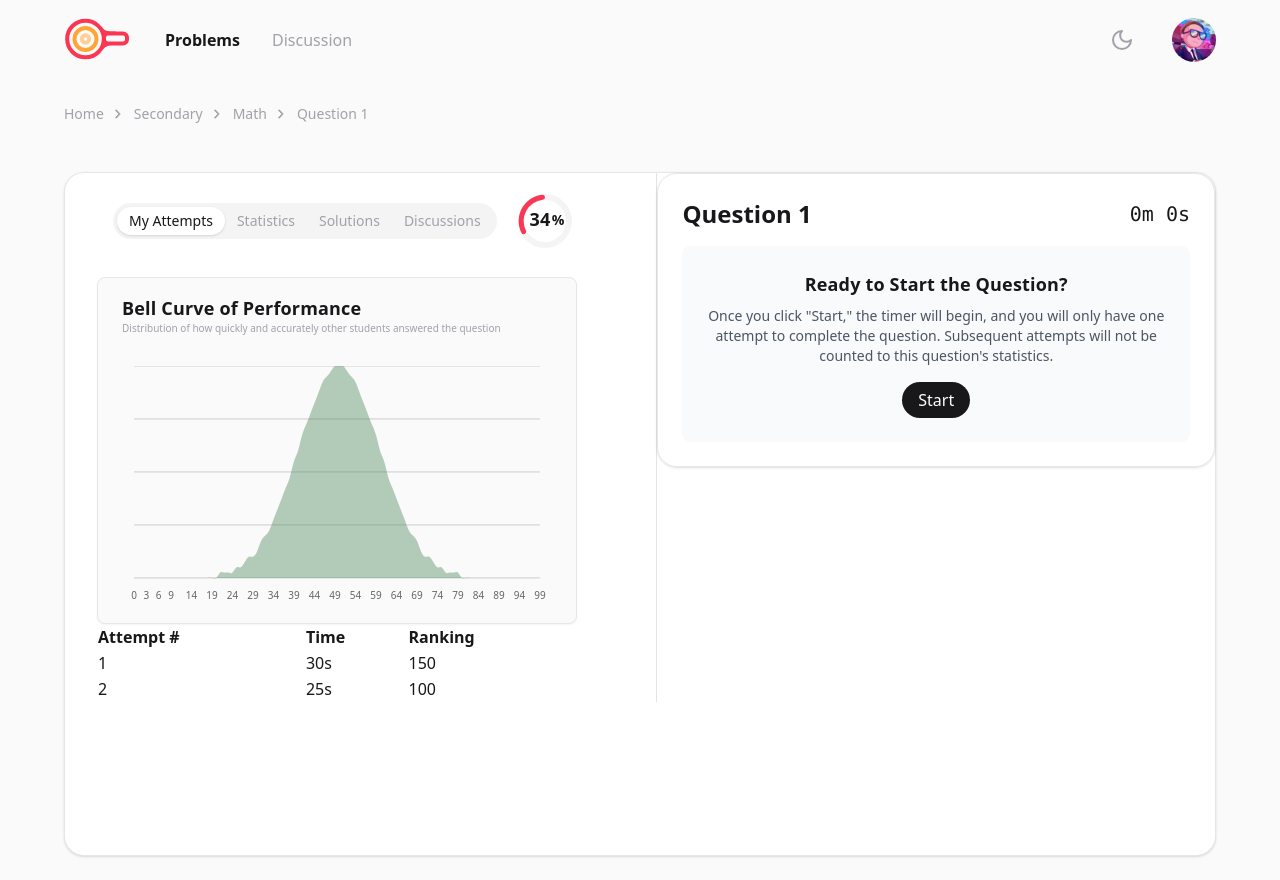
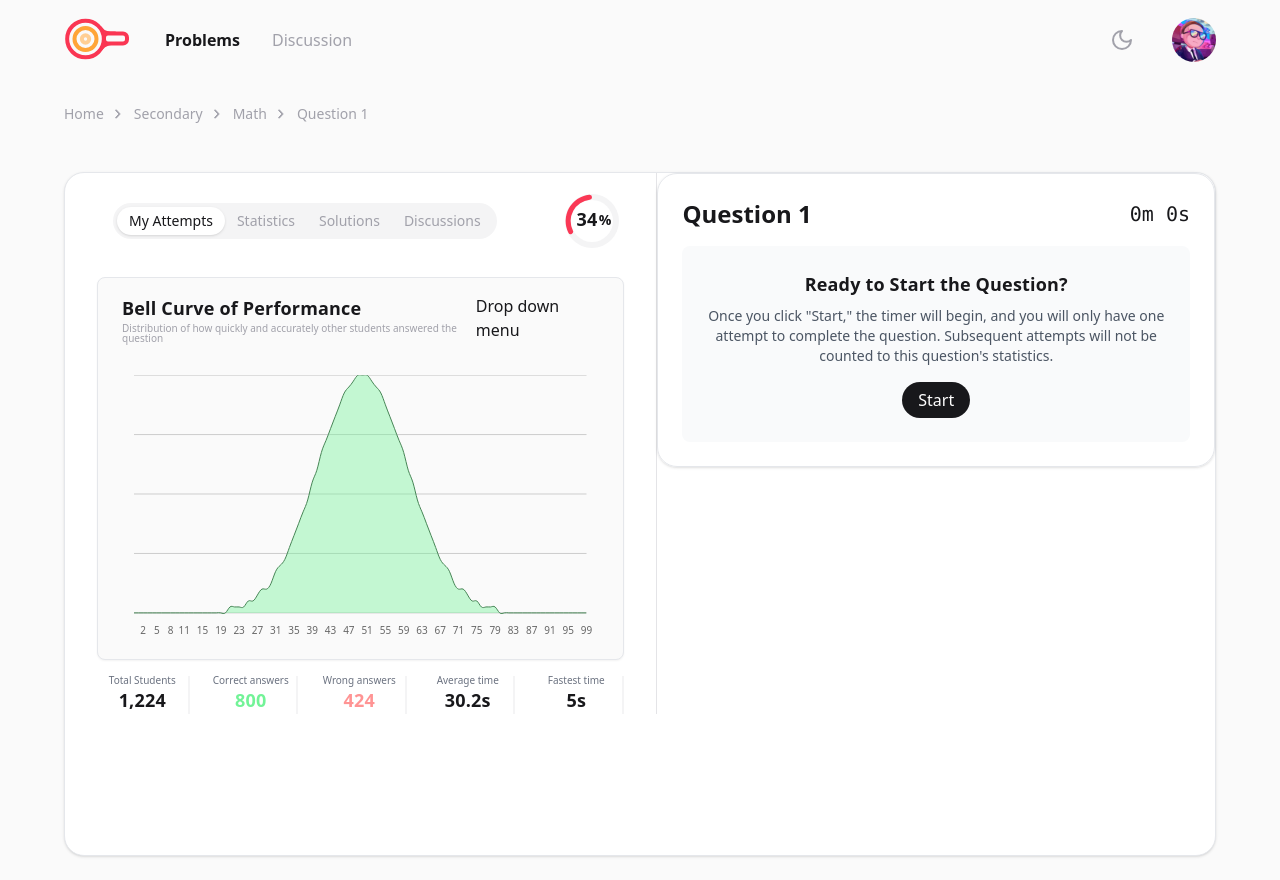
Before and after one commit to YeeeeeHan/amicooked-frontend, a React (Vite) app: page /question/1 in a window 1280 px wide. Built offline with nearby package versions, Linux system fonts and the light colour scheme.

Commit message:
add stats below chart

```diff
--- a/src/components/bellcurveChart.tsx
+++ b/src/components/bellcurveChart.tsx
@@ -1,5 +1,6 @@
 import { Card, CardContent } from '@/components/ui/card'
 import { ChartConfig, ChartContainer, ChartTooltip, ChartTooltipContent } from '@/components/ui/chart'
+import { Question } from '@/types'
 import { Area, AreaChart, CartesianGrid, XAxis } from 'recharts'
 
 export const description = 'A simple area chart'
@@ -17,14 +18,22 @@ const chartConfig = {
   },
 } satisfies ChartConfig
 
-export function BellCurve() {
+export interface BellCurveProps {
+  question: Question
+}
+
+export function BellCurve({ question }: BellCurveProps) {
   return (
     <Card className="rounded-lg bg-background shadow-sm">
-      <div className="flex flex-col space-y-0.5 px-6 py-4">
-        <div className="text-lg">Bell Curve of Performance</div>
-        <div className="text-xs text-primary-strong">
-          Distribution of how quickly and accurately other students answered the question
+      {/* <div className="flex flex-col space-y-0.5 px-6 py-4"> */}
+      <div className="flex flex-row justify-between px-6 py-4">
+        <div className="flex flex-col space-y-0.5">
+          <div className="text-lg">Bell Curve of Performance</div>
+          <div className="text-xs text-primary-strong">
+            Distribution of how quickly and accurately other students answered the question
+          </div>
         </div>
+        <div>Drop down menu</div>
       </div>
       <CardContent className="py-4">
         <ChartContainer config={chartConfig}>
@@ -60,9 +69,9 @@ export function BellCurve() {
               dataKey="height"
               type="natural"
               // Gradient
-              fill="var(--right-strong)"
+              fill="var(--right-weak)"
               fillOpacity={0.4}
-              stroke="var(--right-normal)"
+              stroke="var(--right-strong)"
             />
           </AreaChart>
         </ChartContainer>
--- a/src/components/question/MyAttemptsTab.tsx
+++ b/src/components/question/MyAttemptsTab.tsx
@@ -16,9 +16,31 @@ export function MyAttemptsTab({ question }: MyAttemptsTabProps) {
   return (
     <div>
       <div className="pt-4">
-        <BellCurve />
+        <BellCurve question={question} />
       </div>
-      <table className="w-full">
+      <div className="mt-4 grid grid-cols-5 gap-4 text-center">
+        <div className="border-r-2 border-primary-ghost">
+          <div className="text-xs text-gray-500">Total Students</div>
+          <div className="text-lg font-semibold">1,224</div>
+        </div>
+        <div className="border-r-2 border-primary-ghost">
+          <div className="text-xs text-gray-500">Correct answers</div>
+          <div className="text-lg font-semibold text-right-weak">800</div>
+        </div>
+        <div className="border-r-2 border-primary-ghost">
+          <div className="text-xs text-gray-500">Wrong answers</div>
+          <div className="text-lg font-semibold text-wrong-weak">424</div>
+        </div>
+        <div className="border-r-2 border-primary-ghost">
+          <div className="text-xs text-gray-500">Average time</div>
+          <div className="text-lg font-semibold">30.2s</div>
+        </div>
+        <div className="border-r-2 border-primary-ghost">
+          <div className="text-xs text-gray-500">Fastest time</div>
+          <div className="text-lg font-semibold">5s</div>
+        </div>
+      </div>
+      {/* <table className="w-full">
         <thead>
           <tr>
             <th className="text-left">Attempt #</th>
@@ -35,7 +57,7 @@ export function MyAttemptsTab({ question }: MyAttemptsTabProps) {
             </tr>
           ))}
         </tbody>
-      </table>
+      </table> */}
     </div>
   )
 }
--- a/src/index.css
+++ b/src/index.css
@@ -22,6 +22,7 @@
   --neutral-empty: hsl(0, 0%, 98%);
   --neutral-foundation: hsl(0, 0%, 100%);
 
+  --right-bright: hsl(110, 95%, 60%);
   --right-strong: hsl(134, 30%, 40%);
   --right-weak: hsl(137, 84%, 70%);
   --right-ghost: hsl(130, 76%, 94%);
--- a/tailwind.config.js
+++ b/tailwind.config.js
@@ -50,6 +50,7 @@ export default {
           background: 'var(--destructive-weak)',
         },
         right: {
+          bright: 'var(--right-bright)',
           strong: 'var(--right-strong)',
           weak: 'var(--right-weak)',
           ghost: 'var(--right-ghost)',
```
